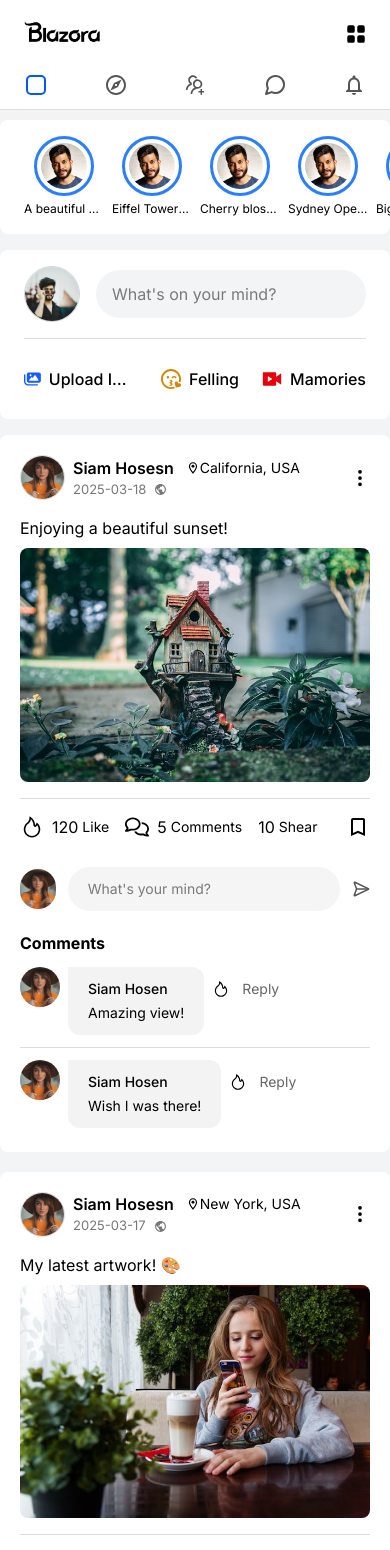
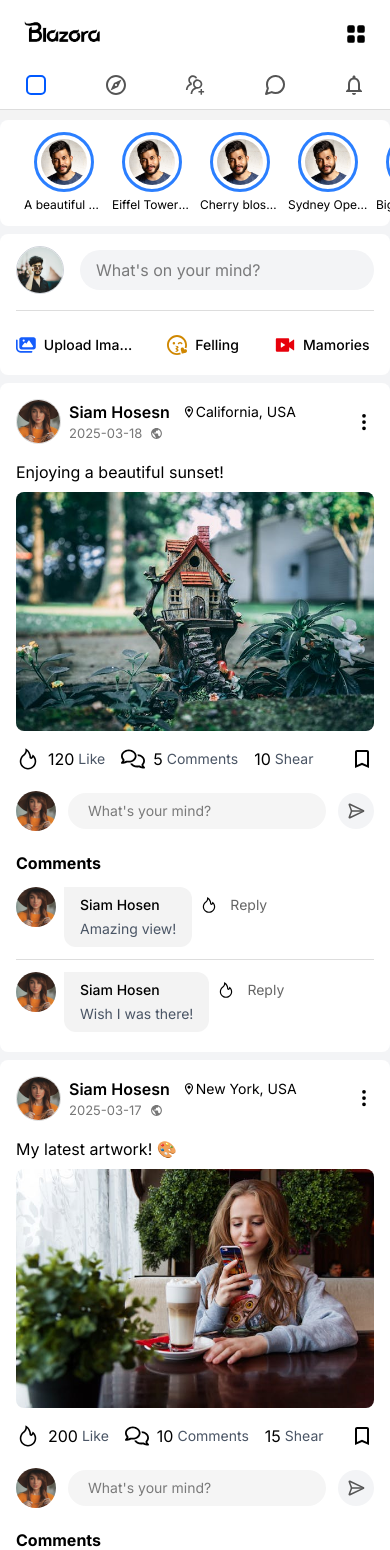
Before and after one commit to SiamHosenPg/Blazora, a React (Vite) app: page / in a window 390 px wide. Shown: the top 1550 px of the page. Built offline with nearby package versions, Linux system fonts and the light colour scheme.

Commit message:
Some Ui Change

```diff
--- a/src/components/newsfeed/Newsfeed.jsx
+++ b/src/components/newsfeed/Newsfeed.jsx
@@ -22,10 +22,13 @@ const Newsfeed = () => {
         {/* Looping through postData to display each post */}
         {postData &&
           postData.map((item, index) => (
-            <li className="bg-white rounded-lg px-5 py-3 pt-5 mb-5" key={index}>
+            <li
+              className="bg-white rounded-lg px-4 sm:px-6 py-2 sm:py-3 pt-4 sm:pt-5 mb-2 sm:mb-4"
+              key={index}
+            >
               {/* Post header with user info and menu button */}
               <div className="flex items-center justify-between ">
-                <div className="left flex items-center justify-start gap-2">
+                <div className="left shrink-0 flex items-center justify-start gap-2">
                   <img
                     className="w-[45px] h-[45px] border-df border rounded-full"
                     src="/profile/2.jpg" // Placeholder profile image
@@ -35,14 +38,17 @@ const Newsfeed = () => {
                     <div className="flex gap-3  items-center">
                       <NavLink
                         to={`/profile/${item.userid}`}
-                        className="font-semibold"
+                        className="font-semibold block whitespace-nowrap overflow-hidden text-ellipsis"
                       >
                         Siam Hosesn
                       </NavLink>{" "}
                       {/* Hardcoded user name */}
-                      <span className="text-sm flex items-center">
+                      <span className="text-sm flex items-center w-fit">
                         <MdOutlineLocationOn />
-                        {item.location} {/* Post location */}
+                        <span className="max-w-[130px] sm:max-w-fit text-ellipsis whitespace-nowrap overflow-hidden">
+                          {item.location}
+                        </span>{" "}
+                        {/* Post location */}
                       </span>
                     </div>
                     <span className="text-[13px] text-[#777] flex gap-2 items-center">
@@ -77,25 +83,25 @@ const Newsfeed = () => {
                 return (
                   <div
                     key={index}
-                    className="flex items-center justify-between mt-4 pb-4 border-t border-df pt-4 "
+                    className="flex items-center justify-between mt-4 pb-3   "
                   >
                     <div className="left flex items-center justify-start gap-4">
                       {/* Likes */}
                       <div className="flex gap-1 items-center">
                         <AiOutlineFire className="text-2xl mr-1" />
                         {count.like_count} {/* Like count */}
-                        <div className="text-sm">Like</div>
+                        <div className="text-sm text-gray-600">Like</div>
                       </div>
                       {/* Comments */}
                       <div className="flex gap-1 items-center">
                         <FaRegComments className="text-2xl mr-1" />
                         {count.comments_count} {/* Comments count */}
-                        <div className="text-sm">Comments</div>
+                        <div className="text-sm text-gray-600">Comments</div>
                       </div>
                       {/* Shares */}
                       <div className="flex gap-1 items-center">
                         {count.shares_count} {/* Shares count */}
-                        <div className="text-sm">Shear</div>{" "}
+                        <div className="text-sm text-gray-600">Shear</div>{" "}
                         {/* Typo: Should be "Share" */}
                       </div>
                     </div>
@@ -108,18 +114,18 @@ const Newsfeed = () => {
               })}
 
               {/* Input for adding a comment */}
-              <div className="CommentsInput flex gap-3 mt-3 items-center ">
+              <div className="CommentsInput flex gap-3 mt-2 sm:mt-3 items-center  ">
                 <img
-                  className="w-[40px] h-[40px] rounded-full"
+                  className="w-10 sm:w-12 h-10 sm:h-12 shrink-0 rounded-full"
                   src="/profile/2.jpg" // Placeholder profile image
                   alt=""
                 />
                 <input
                   type="text"
-                  className=" bg-[#f5f5f5] rounded-full px-5 py-3 text-sm w-[300px]"
+                  className=" bg-[#f5f5f5] rounded-full px-5 py-2 sm:py-3 text-sm w-full outline-none"
                   placeholder="What's your mind?" // Placeholder text
                 />
-                <button>
+                <button className="bg-gray-100 shrink-0  rounded-full w-9 h-9  flex items-center justify-center">
                   <LuSendHorizontal className="text-lg text-[#555]" />{" "}
                   {/* Send button */}
                 </button>
@@ -141,23 +147,23 @@ const Newsfeed = () => {
                           <div className="image">
                             <img
                               src="profile/2.jpg" // Placeholder profile image
-                              className="w-[40px] h-[40px] bg-blue-50 rounded-full"
+                              className="w-10 h-10 bg-blue-50 rounded-full"
                               alt=""
                             />
                           </div>
                           {/* Comment text */}
-                          <div className="texts max-w-[370px] bg-[#f3f3f3] px-5 py-3 rounded-xl rounded-tl-none">
+                          <div className="texts max-w-[370px] bg-[#f3f3f3] px-4 py-2 rounded-xl rounded-tl-none">
                             <b className="block font-medium text-sm">
                               Siam Hosen {/* Hardcoded commenter name */}
                             </b>
                             <div className="flex items-start gap-2">
-                              <span className="block rounded-xl text-sm mt-1">
+                              <span className="block rounded-xl text-sm text-gray-600 mt-1">
                                 {comm.comment_text} {/* Comment text */}
                               </span>
                             </div>
                           </div>
                           {/* Like and reply buttons for comments */}
-                          <div className="flex items-center mt-3 gap-3">
+                          <div className="flex items-center mt-2 gap-3">
                             <button className=" flex ">
                               <AiOutlineFire className="text-lg" />{" "}
                               {/* Like button */}
--- a/src/components/storys/Storybox.jsx
+++ b/src/components/storys/Storybox.jsx
@@ -8,7 +8,7 @@ const Storybox = () => {
   if (error) return <p>Error: {error}</p>;
   return (
     <div className="">
-      <div className="flex w-[100%] items-center gap-2 mb-4 bg-white rounded-lg py-4 px-6 overflow-x-scroll scrollbar-hide">
+      <div className="flex w-[100%] items-center gap-2 mb-2 sm:mb-4 bg-white rounded-lg py-3 sm:py-4 px-6 overflow-x-scroll scrollbar-hide">
         {stories &&
           stories.map((story, index) => (
             <div
--- a/src/components/uploadbox/UploadBox.jsx
+++ b/src/components/uploadbox/UploadBox.jsx
@@ -6,35 +6,35 @@ import { RiLiveFill } from "react-icons/ri";
 
 const UploadBox = ({ user }) => {
   return (
-    <div className="w-full bg-white rounded-lg px-6 py-4 flex flex-col items-center justify-center mb-4">
+    <div className="w-full bg-white rounded-lg px-4 sm:px-6 py-3 sm:py-4 flex flex-col items-center justify-center mb-2 sm:mb-4">
       <div className="flex items-center justify-between w-full gap-4 mb-4 border-b border-df pb-4">
-        <div className="image w-14 h-14 shrink-0 rounded-full overflow-hidden border-1 border-gray-300">
+        <div className="image w-12 h-12 shrink-0 rounded-full overflow-hidden border-1 border-gray-300">
           <img src={user.profileimage} alt="" />
         </div>
         <form action="" className="w-full">
           <input
-            className="px-4 py-3 bg-gray-100 rounded-full w-full outline-none"
+            className="px-4 py-2 bg-gray-100 rounded-full w-full outline-none"
             placeholder="What's on your mind?"
             type="text"
           />
         </form>
       </div>
       <div className="flex items-center justify-between w-full gap-4 font-medium ">
-        <button className="w-2/6 flex items-center justify-center gap-2   py-3 rounded-lg hover:bg-gray-100 transition duration-200 ease-in-out ">
+        <button className="w-2/6 flex items-center justify-center gap-2   py-2 rounded-lg hover:bg-gray-100 transition duration-200 ease-in-out ">
           <FaImages className="text-xl text-blue-600" />{" "}
-          <span className="overflow-hidden whitespace-nowrap text-ellipsis truncate ">
+          <span className="text-sm sm:text-base overflow-hidden whitespace-nowrap text-ellipsis truncate ">
             Upload Image
           </span>
         </button>
-        <button className="w-2/6 flex items-center justify-center gap-2   py-3 rounded-lg hover:bg-gray-100 transition duration-200 ease-in-out">
+        <button className="w-2/6 flex items-center justify-center gap-2   py-2 rounded-lg hover:bg-gray-100 transition duration-200 ease-in-out">
           <FaRegFaceKissWinkHeart className="text-xl text-yellow-600" />{" "}
-          <span className="overflow-hidden whitespace-nowrap text-ellipsis truncate">
+          <span className="text-sm sm:text-base overflow-hidden whitespace-nowrap text-ellipsis truncate">
             Felling
           </span>
         </button>
-        <button className="w-2/6 flex items-center justify-center gap-2   py-3 rounded-lg hover:bg-gray-100 transition duration-200 ease-in-out">
+        <button className="w-2/6 flex items-center justify-center gap-2   py-2 rounded-lg hover:bg-gray-100 transition duration-200 ease-in-out">
           <RiLiveFill className="text-xl text-red-600" />{" "}
-          <span className="overflow-hidden whitespace-nowrap text-ellipsis truncate">
+          <span className="text-sm sm:text-base overflow-hidden whitespace-nowrap text-ellipsis truncate">
             Mamories
           </span>
         </button>
```
